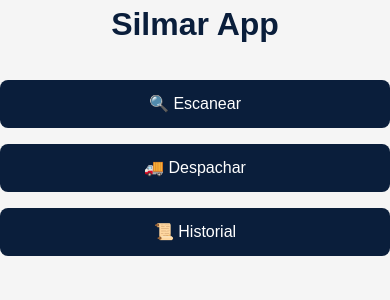
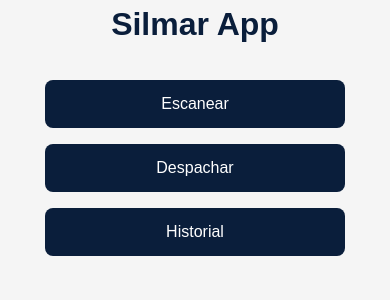
Before and after one commit to PadillaGabriel/Silmarpedidos2, a FastAPI app: page / in a window 390 px wide. Shown: the part 61-361 px from the top of the page. Run offline with FastAPI, Linux system fonts and the light colour scheme.

Commit message:
Agregar viewport y estilos responsivos

```diff
--- a/static/styles.css
+++ b/static/styles.css
@@ -1140,3 +1140,88 @@ ul.config-list li {
     width: 100%;
   }
 }
+
+/* =============================
+   Ajustes específicos para “Escanear” y “Despachar” en móvil
+   ============================= */
+
+@media (max-width: 768px) {
+  /* Contenedor principal en Escanear y Despachar */
+  section {
+    padding: 0 1rem;
+  }
+
+  /* Ajustar lector de QR para ocupar todo ancho */
+  #reader {
+    width: 100% !important;
+    height: auto !important;
+  }
+
+  /* Botón “Detener escaneo” y “Reanudar escaneo” */
+  #stop-btn {
+    width: 100%;
+    padding: 0.75rem;
+    font-size: 1rem;
+  }
+
+  /* Contenedor de “Subí imagen” y “Buscar manual” */
+  #input-escanear {
+    width: 100%;
+    margin-bottom: 1rem;
+  }
+
+  /* Ajustar celda de ID manual y botón “Buscar” */
+  #manual-id {
+    width: 100% !important;
+    padding: 0.75rem 1rem;
+    border: 1px solid #ccc;
+    border-radius: var(--border-radius);
+    font-size: 1rem;
+    box-sizing: border-box;
+  }
+  #btn-manual {
+    width: 100% !important;
+    margin-top: 0.5rem;
+    padding: 0.75rem;
+    background-color: var(--primary);
+    color: var(--blanco);
+    border: none;
+    border-radius: var(--border-radius);
+    font-size: 1rem;
+    cursor: pointer;
+    transition: filter 0.2s;
+  }
+  #btn-manual:hover {
+    filter: brightness(1.1);
+  }
+
+  /* En “Despachar”, ajustar formulario al 100% en columna */
+  #despachar-form {
+    display: flex;
+    flex-direction: column;
+    gap: 1rem;
+  }
+  #despachar-form select,
+  #despachar-form button {
+    width: 100% !important;
+  }
+  #despachar-form label {
+    margin-bottom: 0.25rem;
+  }
+}
+
+
+/* =============================
+   Ajustes para botones en “Inicio”
+   ============================= */
+
+@media (max-width: 768px) {
+  /* Suponiendo que los botones de inicio usan clase .btn-inicio */
+  .btn-inicio {
+    width: auto;
+    max-width: 300px;
+    padding: 0.75rem 1.5rem;
+    margin: 0 auto;
+    display: block;
+  }
+}
--- a/templates/inicio.html
+++ b/templates/inicio.html
@@ -3,8 +3,9 @@
 {% block content %}
   <h2 class="page-title">Silmar App</h2>
   <div class="home-buttons">
-    <a href="/escanear" class="btn">🔍 Escanear</a>
-    <a href="/despachar" class="btn">🚚 Despachar</a>
-    <a href="/historial" class="btn">📜 Historial</a>
+    <a href="/escanear" class="btn btn-inicio">Escanear</a>
+    <a href="/despachar" class="btn btn-inicio">Despachar</a>
+    <a href="/historial" class="btn btn-inicio">Historial</a>
+
   </div>
 {% endblock %}
```
